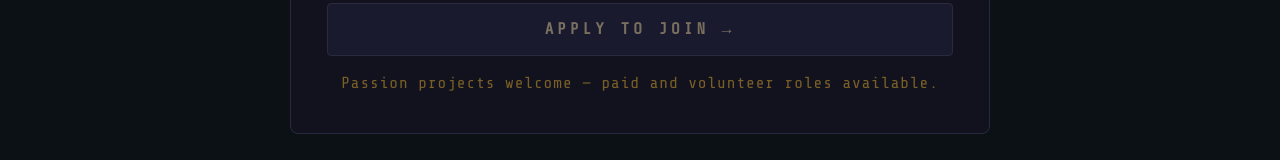
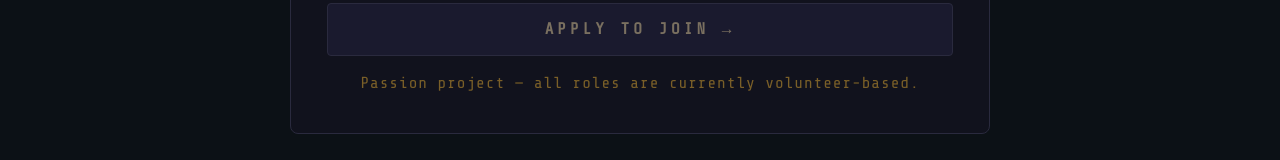
Before and after one commit to giebraltar90/maze-dominion-landing, a React (Vite) app: page / in a window 1280 px wide. Shown: the part 7287-7447 px from the top of the page. Built offline with nearby package versions, Linux system fonts and the light colour scheme.

Commit message:
Clarify team roles are volunteer-based
Co-Authored-By: Claude Opus 4.6 (1M context) <noreply@anthropic.com>

```diff
--- a/src/MazeDominionLanding.jsx
+++ b/src/MazeDominionLanding.jsx
@@ -960,7 +960,7 @@ export default function MazeDominionLanding() {
               </button>
 
               <p style={{ color: "#7a5f28", fontSize: "16px", marginTop: "14px", textAlign: "center", fontFamily: "'Share Tech Mono', monospace", letterSpacing: "1px" }}>
-                Passion projects welcome — paid and volunteer roles available.
+                Passion project — all roles are currently volunteer-based.
               </p>
             </div>
           ) : (
```
